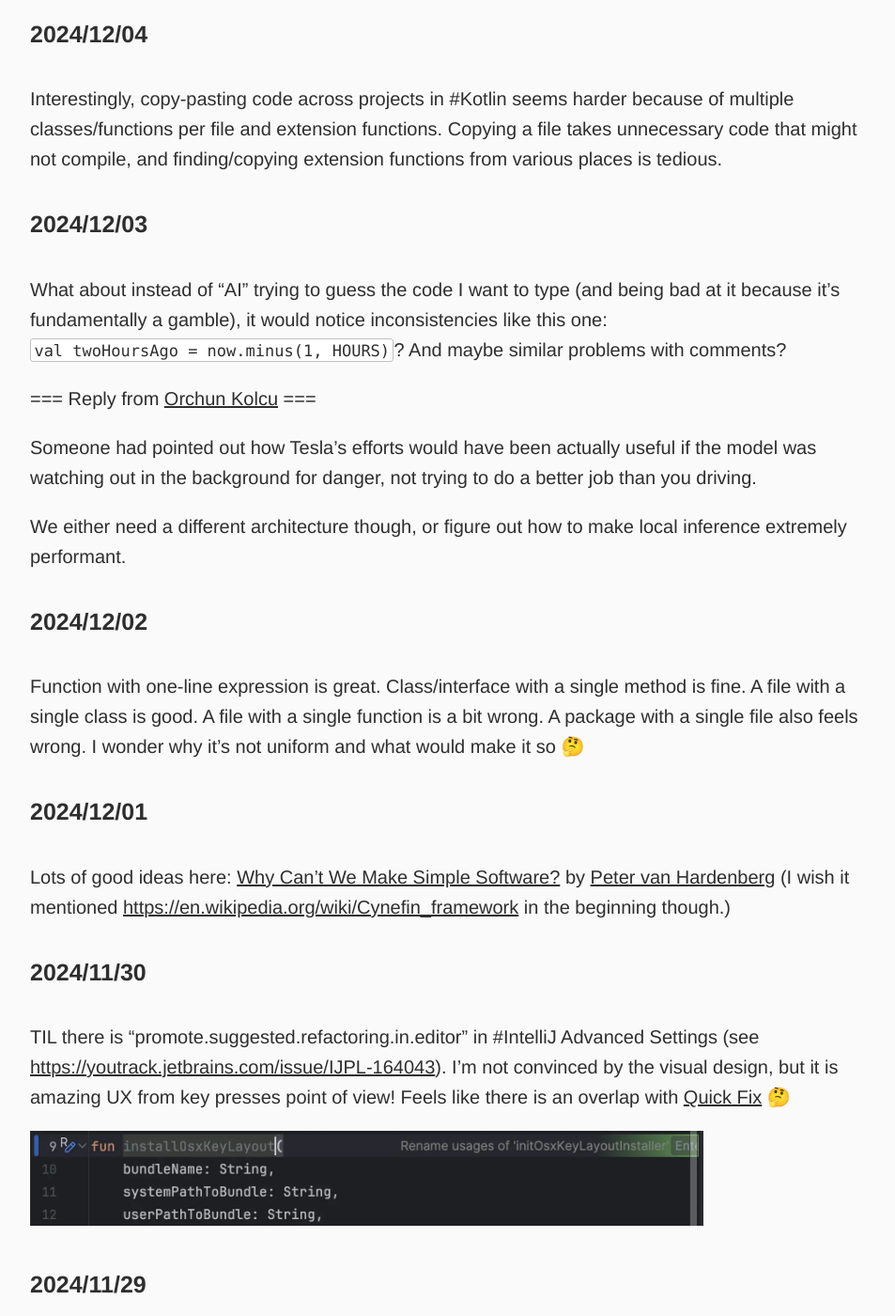
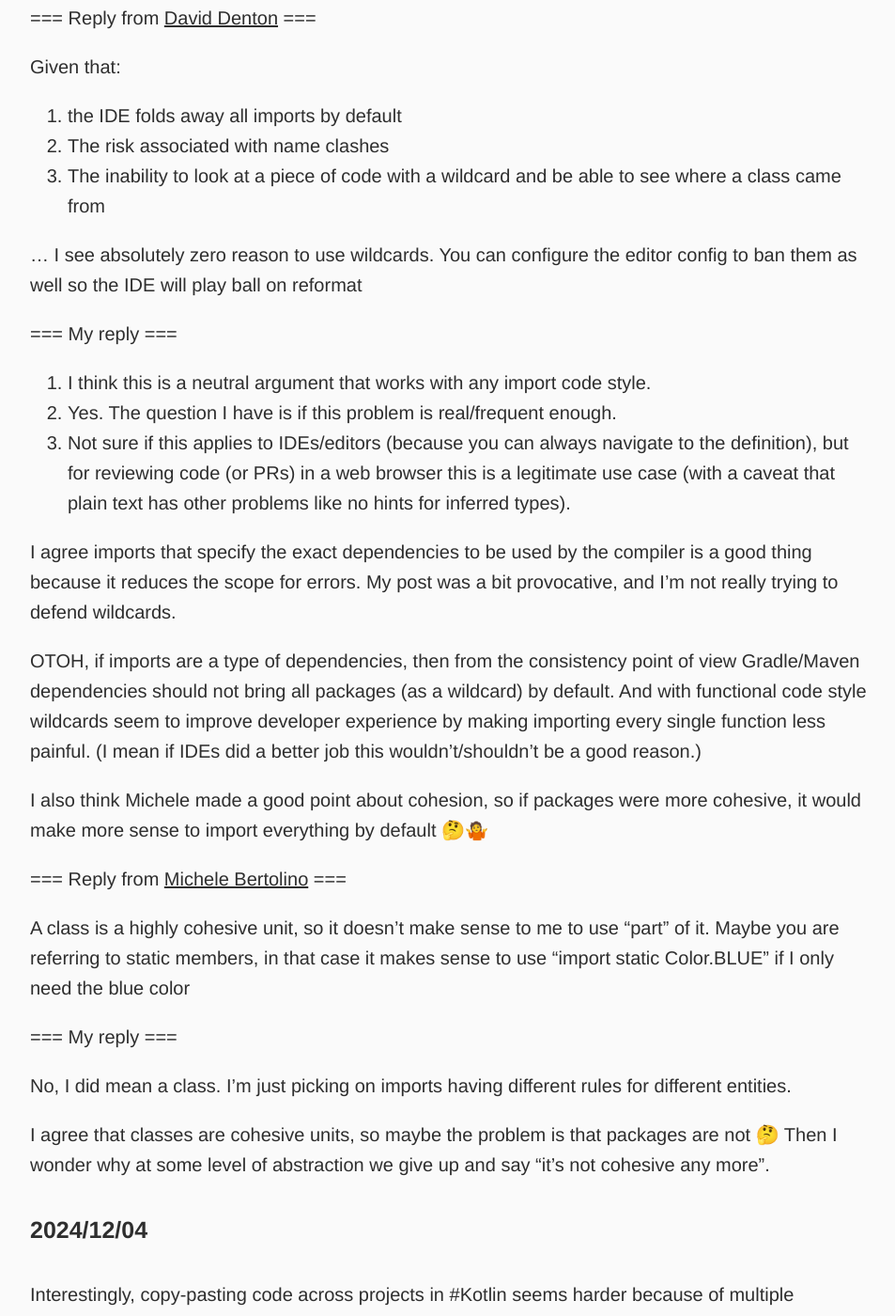
Before and after one commit to dkandalov/dkandalov.github.io, a Jekyll site: the page built from micro-blog.md, in a window 1280 px wide and 1400 px high, scrolled down 852 px. Shown: the whole window at 94% size, without its empty margins (160-1113 px from the left). Built offline with Jekyll 4.4.1, drawn with Linux system fonts in a browser that asks for light colours; some of the changed text lies outside the part shown.

Commit message:
updated micro-blog

```diff
--- a/micro-blog.md
+++ b/micro-blog.md
@@ -14,6 +14,37 @@ Importing a class in #Kotin (or Java) is like a wildcard import of all its membe
 
 The best argument against wildcards is the name clashes introduced in imported packages (see <https://www.javadude.com/posts/20040522-import-on-demand-is-evil>), but is it a real problem, especially if you do incremental updates? I'm also aware that Android people will never say "yes" (e.g. see <https://github.com/android/kotlin-guides/issues/65>) 🙈
 
+=== Reply from [David Denton](https://www.linkedin.com/in/denton-david) ===
+
+Given that:
+1. the IDE folds away all imports by default
+2. The risk associated with name clashes
+3. The inability to look at a piece of code with a wildcard and be able to see where a class came from
+
+... I see absolutely zero reason to use wildcards. You can configure the editor config to ban them as well so the IDE will play ball on reformat
+
+=== My reply ===
+
+1. I think this is a neutral argument that works with any import code style.
+2. Yes. The question I have is if this problem is real/frequent enough.
+3. Not sure if this applies to IDEs/editors (because you can always navigate to the definition), but for reviewing code (or PRs) in a web browser this is a legitimate use case (with a caveat that plain text has other problems like no hints for inferred types).
+
+I agree imports that specify the exact dependencies to be used by the compiler is a good thing because it reduces the scope for errors. My post was a bit provocative, and I'm not really trying to defend wildcards.
+
+OTOH, if imports are a type of dependencies, then from the consistency point of view Gradle/Maven dependencies should not bring all packages (as a wildcard) by default. And with functional code style wildcards seem to improve developer experience by making importing every single function less painful. (I mean if IDEs did a better job this wouldn't/shouldn't be a good reason.)
+
+I also think Michele made a good point about cohesion, so if packages were more cohesive, it would make more sense to import everything by default 🤔🤷
+
+=== Reply from [Michele Bertolino](https://www.linkedin.com/in/michele-bertolino-653346204/) ===
+
+A class is a highly cohesive unit, so it doesn't make sense to me to use "part" of it. Maybe you are referring to static members, in that case it makes sense to use "import static Color.BLUE" if I only need the blue color
+
+=== My reply ===
+
+No, I did mean a class. I'm just picking on imports having different rules for different entities.
+
+I agree that classes are cohesive units, so maybe the problem is that packages are not 🤔 Then I wonder why at some level of abstraction we give up and say "it's not cohesive any more".
+
 #### 2024/12/04
 Interestingly, copy-pasting code across projects in #Kotlin seems harder because of multiple classes/functions per file and extension functions. Copying a file takes unnecessary code that might not compile, and finding/copying extension functions from various places is tedious.
 
@@ -150,8 +181,9 @@ I agree that names don't need to reflect implementation details, and I'm happy t
 
 === Update ===
 
-For some reason this post got a bit of attention (42K impressions, 145 comments) on LinkedIn. Mostly from the people who I don't know at all. I genuinely had no idea people actually read technical content on LinkedIn and care enough to reply. At least I don't. I read all the comments. I'm not going to reply because I don't think there an expectation that I should, and it would take too much effort to have a meaningful conversation with everyone.
-
+For some reason this post got a bit of attention (42K impressions, 145 comments) on LinkedIn. Mostly from the people who I don't know at all. I genuinely had no idea people actually read technical content on LinkedIn and care enough to reply. At least I don't. I read all the comments, and I'm not going to reply because I don't think there an expectation that I will, and it would take too much effort to have a meaningful conversation with everyone.
+
+TODO
 What I have learned by reading the comments:
  - Most of the focus was on "req" and "res". Likely, my second "question" about naming functions was not very clear.
  - Sarcastic comments. According to a chatbot aka "AI" (not to be trusted) my original post was "critical, frustrated, opinionated". So ignoring the content, emotionally these comments matched the post. I can only be sorry for the people who felt threatened in any way. It was not my intention. (The intention was to see what David Denton thinks 🙈)
```
